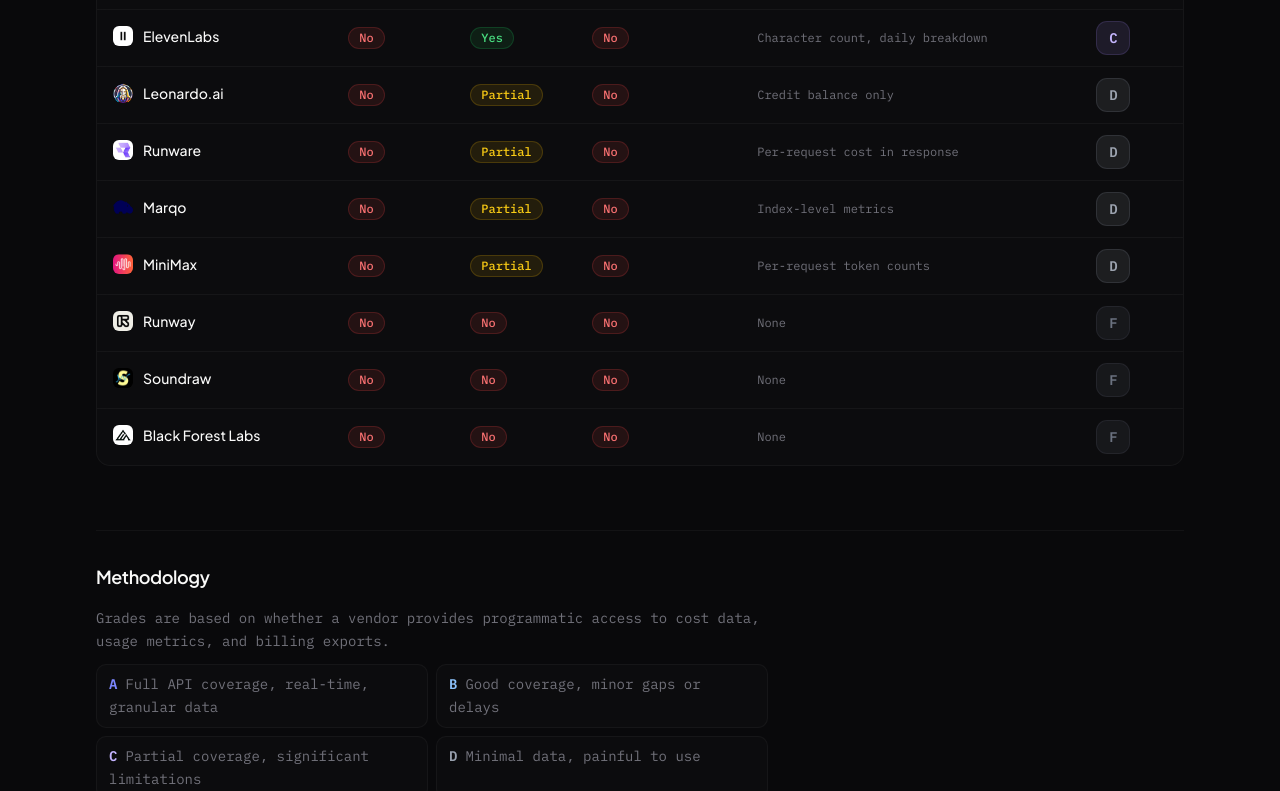
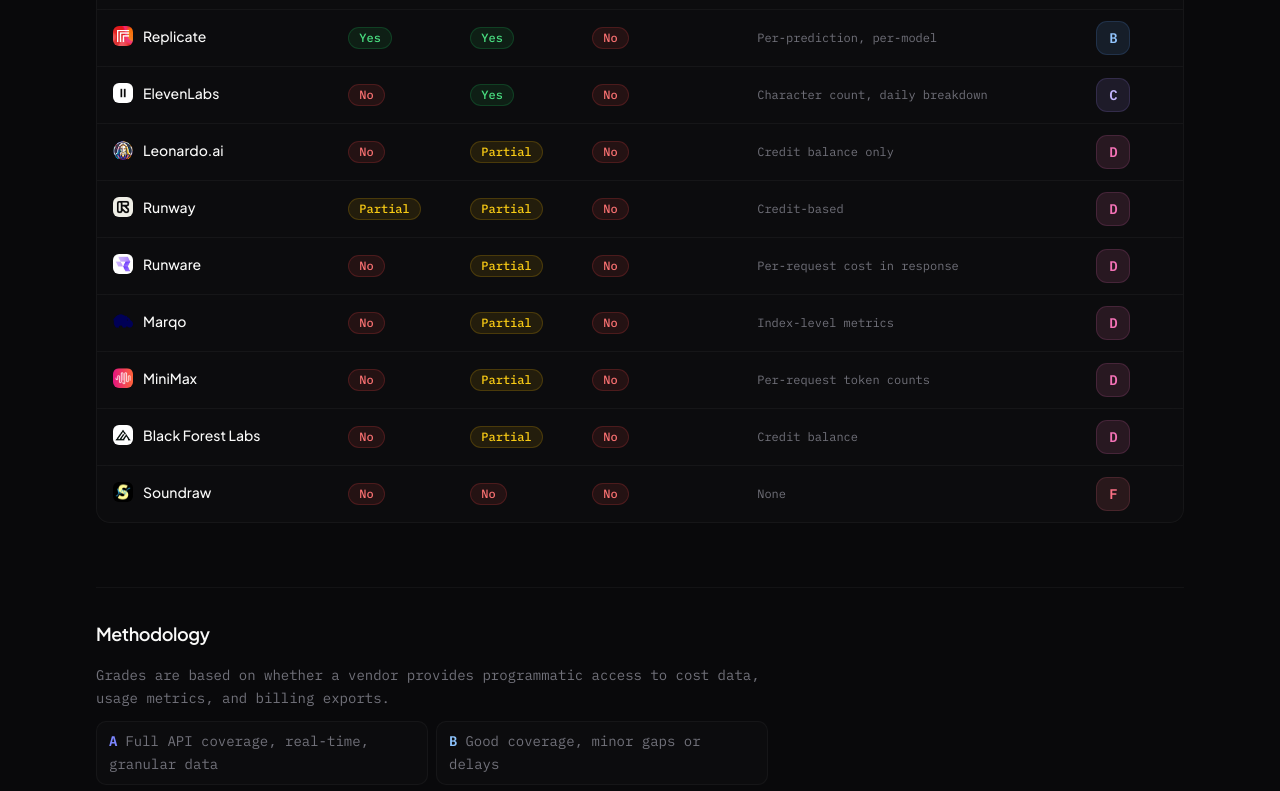
Before and after one commit to jakesciotto/aidatasucks, a Next.js app: page / in a window 1280 px wide. Shown: the part 809-1600 px from the top of the page. Built offline with nearby package versions, Linux system fonts and the light colour scheme.

Commit message:
colorization of grades

```diff
--- a/src/app/globals.css
+++ b/src/app/globals.css
@@ -138,12 +138,12 @@
   background-size: 256px 256px;
 }
 
-/* Grade colors -- blue/violet spectrum, distinct from status green/yellow/red */
+/* Grade colors -- blue-to-rose spectrum, distinct from status green/yellow/red */
 .grade-a { --grade-bg: rgba(99, 102, 241, 0.12); --grade-text: #818cf8; --grade-border: rgba(99, 102, 241, 0.25); }
 .grade-b { --grade-bg: rgba(96, 165, 250, 0.12); --grade-text: #93c5fd; --grade-border: rgba(96, 165, 250, 0.25); }
 .grade-c { --grade-bg: rgba(167, 139, 250, 0.12); --grade-text: #c4b5fd; --grade-border: rgba(167, 139, 250, 0.25); }
-.grade-d { --grade-bg: rgba(156, 163, 175, 0.12); --grade-text: #9ca3af; --grade-border: rgba(156, 163, 175, 0.25); }
-.grade-f { --grade-bg: rgba(107, 114, 128, 0.12); --grade-text: #6b7280; --grade-border: rgba(107, 114, 128, 0.25); }
+.grade-d { --grade-bg: rgba(244, 114, 182, 0.12); --grade-text: #f472b6; --grade-border: rgba(244, 114, 182, 0.25); }
+.grade-f { --grade-bg: rgba(251, 113, 133, 0.12); --grade-text: #fb7185; --grade-border: rgba(251, 113, 133, 0.25); }
 
 /* Status colors */
 .status-yes { --status-bg: rgba(34, 197, 94, 0.10); --status-text: #4ade80; --status-border: rgba(34, 197, 94, 0.20); }
--- a/src/app/page.js
+++ b/src/app/page.js
@@ -49,11 +49,11 @@
               <span className="ml-2">Partial coverage, significant limitations</span>
             </div>
             <div className="rounded-lg border border-border/50 bg-card/50 px-3 py-2">
-              <span className="text-gray-400 font-semibold">D</span>
+              <span className="text-pink-400 font-semibold">D</span>
               <span className="ml-2">Minimal data, painful to use</span>
             </div>
             <div className="rounded-lg border border-border/50 bg-card/50 px-3 py-2 sm:col-span-2">
-              <span className="text-gray-500 font-semibold">F</span>
+              <span className="text-rose-400 font-semibold">F</span>
               <span className="ml-2">Flying blind. No programmatic cost visibility.</span>
             </div>
           </div>
--- a/src/data/vendors.json
+++ b/src/data/vendors.json
@@ -68,13 +68,13 @@
   {
     "name": "Runway",
     "slug": "runway",
-    "costApi": "no",
-    "usageApi": "no",
+    "costApi": "partial",
+    "usageApi": "partial",
     "billingExport": "no",
-    "granularity": "None",
-    "grade": "F",
+    "granularity": "Credit-based",
+    "grade": "D",
     "website": "https://runwayml.com",
-    "notes": "No billing or usage API. Credit-based subscription model. All cost and usage tracking confined to the web dashboard. No export capability."
+    "notes": "Has cost and usage APIs but they are not publicly documented. Credit-based system with limited programmatic visibility. No billing export."
   },
   {
     "name": "Runware",
@@ -121,14 +121,25 @@
     "notes": "API responses include input/output token counts. No usage history API, no billing API, no export. Must self-instrument by logging per-request tokens and multiplying by published rates."
   },
   {
+    "name": "Replicate",
+    "slug": "replicate",
+    "costApi": "yes",
+    "usageApi": "yes",
+    "billingExport": "no",
+    "granularity": "Per-prediction, per-model",
+    "grade": "B",
+    "website": "https://replicate.com",
+    "notes": "Predictions API returns cost per run. GET /predictions lists all runs with costs. Hardware and model-level granularity. No billing export, but strong per-request cost visibility."
+  },
+  {
     "name": "Black Forest Labs",
     "slug": "blackforestlabs",
     "costApi": "no",
-    "usageApi": "no",
+    "usageApi": "partial",
     "billingExport": "no",
-    "granularity": "None",
-    "grade": "F",
+    "granularity": "Credit balance",
+    "grade": "D",
     "website": "https://blackforestlabs.ai",
-    "notes": "Creators of FLUX. No dedicated billing or usage tracking API. If accessed through partners (Replicate, fal.ai), the partner's billing APIs apply instead. Direct API has no cost or usage endpoints."
+    "notes": "Creators of FLUX. Credits endpoint returns remaining balance. No cost breakdown per request, no billing export. Partner platforms (Replicate, fal.ai) offer better cost visibility."
   }
 ]
```
Also changed, not shown: public/logos/replicate.png (added).
